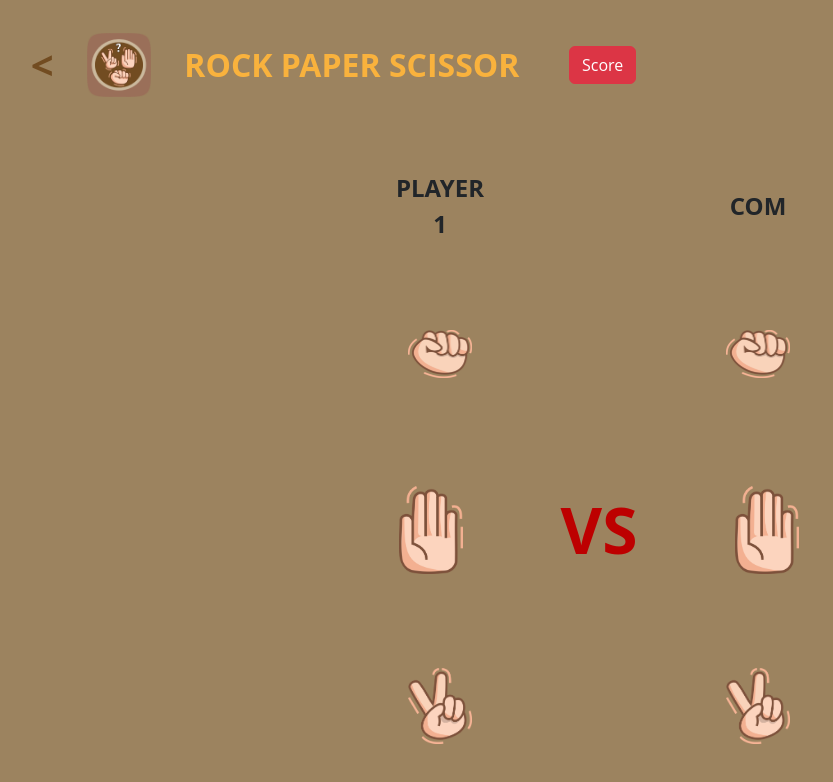
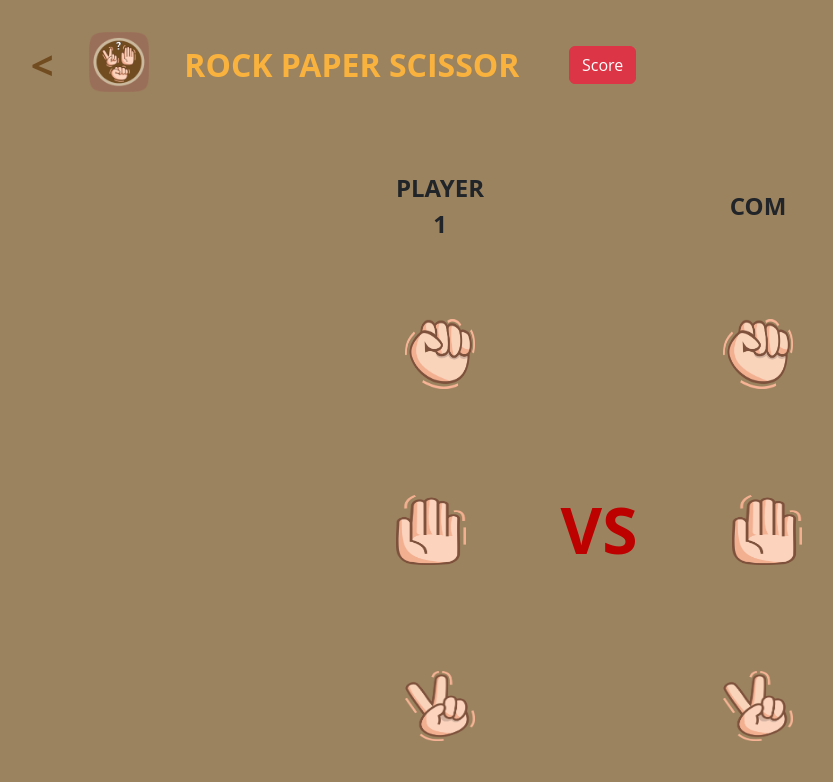
Before and after one commit to jayanugie/teamt2-10, a Next.js app: page /rock-paper-scissors in a window 1280 px wide. Shown: the top 782 px of the page, without its empty margins (41-874 px from the left). Built offline with nearby package versions, Linux system fonts and the light colour scheme.

Commit message:
edit class, img

```diff
--- a/components/carousel/carousel.js
+++ b/components/carousel/carousel.js
@@ -6,6 +6,7 @@ import {
     CarouselIndicators,
     CarouselCaption,
 } from 'reactstrap';
+import Image from 'next/image'
 
 const items = [
     {
@@ -60,7 +61,7 @@ function Example(args) {
                 onExited={() => setAnimating(false)}
                 key={item.src}
             >
-                <img src={item.src} alt={item.altText} width={item.width} height={item.height} />
+                <Image src={item.src} alt={item.altText} width={item.width} height={item.height} />
                 <CarouselCaption
                     captionText={item.caption}
                     captionHeader={item.caption}
--- a/next.config.js
+++ b/next.config.js
@@ -2,6 +2,8 @@
 const nextConfig = {
   reactStrictMode: true,
   swcMinify: true,
+  images: {
+    domains: ["api.elements.buildwithangga.com"]
+  }
 }
-
 module.exports = nextConfig
--- a/package.json
+++ b/package.json
@@ -1,7 +1,10 @@
 {
   "name": "platinum-binar-chapter10",
-  "version": "0.1.0",
+  "version": "1.0.0",
   "private": true,
+  "engines": {
+    "node": "18.x"
+  },
   "scripts": {
     "dev": "next dev",
     "build": "next build",
--- a/pages/register.js
+++ b/pages/register.js
@@ -5,6 +5,7 @@ import { FaFacebookF, FaTwitter, FaGoogle } from "react-icons/fa";
 import { useRouter } from "next/router";
 import RegistLoginNav from "../components/navbar/RegistLoginNav";
 import style from "../styles/RegistLogin.module.css";
+import Image from "next/image";
 
 function Register() {
   const [username, setUsername] = useState("");
@@ -46,10 +47,12 @@ function Register() {
             <div className={`card ${style["card-css"]}`}>
               <div className="row g-0">
                 <div className="col-md-6 col-lg-5 d-none d-md-block">
-                  <img
+                  <Image
                     src="/img/lorem-ipsum.png"
                     alt="register form"
                     className={`img-fluid ${style["img-f-css"]}`}
+                    height={800}
+                    width={500}
                   />
                 </div>
                 <div
--- a/pages/rock-paper-scissors.js
+++ b/pages/rock-paper-scissors.js
@@ -1,17 +1,25 @@
 import React from "react";
 import { useEffect } from "react";
 import { useRouter } from "next/router";
-import { Button, Modal, ModalHeader, ModalBody, ModalFooter, Table } from "reactstrap";
-import style from '../styles/Game.module.css';
+import {
+  Button,
+  Modal,
+  ModalHeader,
+  ModalBody,
+  ModalFooter,
+  Table,
+} from "reactstrap";
+import style from "../styles/Game.module.css";
 import { useDispatch, useSelector } from "react-redux";
 
-import { win, lost } from '../features/authSlice';
+import { win, lost } from "../features/authSlice";
+
+import Image from "next/image";
 
 function RockPaperScissors() {
-
   const router = useRouter();
 
-    const { username } = useSelector(state => state.auth);
+  const { username } = useSelector((state) => state.auth);
   const dispatch = useDispatch();
 
   useEffect(() => {
@@ -68,22 +76,39 @@ function RockPaperScissors() {
     }
 
     setBackground(playerType, choice) {
-
-            const selectedElement = document.getElementById(`${playerType}-${choice}`);
+      const selectedElement = document.getElementById(
+        `${playerType}-${choice}`
+      );
 
       selectedElement.classList.add(style["custom-selected"]);
     }
 
     resetBackground() {
-            document.getElementById("player-rock").classList.remove(style["custom-selected"]);
-            document.getElementById("player-paper").classList.remove(style["custom-selected"]);
-            document.getElementById("player-scissor").classList.remove(style["custom-selected"]);
-            document.getElementById("com-rock").classList.remove(style["custom-selected"]);
-            document.getElementById("com-paper").classList.remove(style["custom-selected"]);
-            document.getElementById("com-scissor").classList.remove(style["custom-selected"]);
+      document
+        .getElementById("player-rock")
+        .classList.remove(style["custom-selected"]);
+      document
+        .getElementById("player-paper")
+        .classList.remove(style["custom-selected"]);
+      document
+        .getElementById("player-scissor")
+        .classList.remove(style["custom-selected"]);
+      document
+        .getElementById("com-rock")
+        .classList.remove(style["custom-selected"]);
+      document
+        .getElementById("com-paper")
+        .classList.remove(style["custom-selected"]);
+      document
+        .getElementById("com-scissor")
+        .classList.remove(style["custom-selected"]);
 
-            document.getElementById("vs").classList.remove(style["custom-green-vs-box"]);
-            document.getElementById("vs").classList.remove(style["custom-green-darker-vs-box"]);
+      document
+        .getElementById("vs")
+        .classList.remove(style["custom-green-vs-box"]);
+      document
+        .getElementById("vs")
+        .classList.remove(style["custom-green-darker-vs-box"]);
 
       document.getElementById("vs").innerHTML = "VS";
       document.getElementById("vs").classList.add(style["custom-vs-text"]);
@@ -140,29 +165,38 @@ function RockPaperScissors() {
 
   const [modal, setModal] = React.useState(false);
   const [tampil, setTampil] = React.useState(false);
-    const winScore = useSelector(state => state.auth.win);
-    const lostScore = useSelector(state => state.auth.lost);
+  const winScore = useSelector((state) => state.auth.win);
+  const lostScore = useSelector((state) => state.auth.lost);
   const toggle = () => {
     setModal(!modal);
     setTampil(!tampil);
-    }
-
+  };
 
   return (
     <div className={style.body}>
       <div className="container-fluid mt-3">
         <div className="row align-items-center">
-                    <div className={`col-1 fs-1 fw-bolder text-end ${style['custom-back-button']}`}>
+          <div
+            className={`col-1 fs-1 fw-bolder text-end ${style["custom-back-button"]}`}
+          >
             <a href="/home" className="text-reset text-decoration-none">
               &lt;
             </a>
           </div>
 
           <div className="col-1 text-center">
-                        <img src="/img/game/logo.png" className={style["custom-logo"]} alt="logo" />
+            <Image
+              src="/img/game/logo.png"
+              className={style["custom-logo"]}
+              alt="logo"
+              width={60}
+              height={60}
+            />
           </div>
 
-                    <div className={`col fs-2 fw-bold ${style['custom-game-title']}`}>ROCK PAPER SCISSOR</div>
+          <div className={`col fs-2 fw-bold ${style["custom-game-title"]}`}>
+            ROCK PAPER SCISSOR
+          </div>
 
           {/* MODAL */}
           <div
@@ -209,50 +243,118 @@ function RockPaperScissors() {
         </div>
       </div>
 
-            <div className={`container text-center ${style['custom-game-section']}`}>
+      <div className={`container text-center ${style["custom-game-section"]}`}>
         <div className="row my-3 justify-content-center align-items-center">
-                    <div className={`col-2 fs-4 fw-bold ${style['custom-game-player-name']}`}>PLAYER 1</div>
-
-                    <div className="col-2"></div>
-
-                    <div className={`col-2 fs-4 fw-bold ${style['custom-game-player-name']}`}>COM</div>
-                </div>
-
-                <div className="row my-5 justify-content-center align-items-center">
-                    <div className={`col-2 align-items-center ${style['custom-choice-background']}`} id="player-rock" onClick={rock}>
-                        <img className={style["custom-choice"]} src="/img/game/batu.png" alt="player-rock" />
+          <div
+            className={`col-2 fs-4 fw-bold ${style["custom-game-player-name"]}`}
+          >
+            PLAYER 1
           </div>
 
           <div className="col-2"></div>
 
-                    <div className={`col-2 ${style['custom-choice-background']}`} id="com-rock">
-                        <img className={style["custom-choice"]} src="/img/game/batu.png" alt="com-rock" />
+          <div
+            className={`col-2 fs-4 fw-bold ${style["custom-game-player-name"]}`}
+          >
+            COM
           </div>
         </div>
 
         <div className="row my-5 justify-content-center align-items-center">
-                    <div className={`col-2 ${style['custom-choice-background']}`} id="player-paper" onClick={paper}>
-                        <img className={style["custom-choice"]} src="/img/game/kertas.png" alt="player-paper" />
+          <div
+            className={`col-2 align-items-center ${style["custom-choice-background"]}`}
+            id="player-rock"
+            onClick={rock}
+          >
+            <Image
+              className={style["custom-choice"]}
+              src="/img/game/batu.png"
+              alt="player-rock"
+              width={70}
+              height={70}
+            />
           </div>
 
-                    <div className={`col-2 mx-2 fw-bold ${style['custom-vs-background']} ${style['custom-vs-text']}`} id="vs">
-                        VS
-                    </div>
+          <div className="col-2"></div>
 
-                    <div className={`col-2 ${style['custom-choice-background']}`} id="com-paper">
-                        <img className={style["custom-choice"]} src="/img/game/kertas.png" alt="com-paper" />
+          <div
+            className={`col-2 ${style["custom-choice-background"]}`}
+            id="com-rock"
+          >
+            <Image
+              className={style["custom-choice"]}
+              src="/img/game/batu.png"
+              alt="com-rock"
+              width={70}
+              height={70}
+            />
           </div>
         </div>
 
         <div className="row my-5 justify-content-center align-items-center">
-                    <div className={`col-2 ${style['custom-choice-background']}`} id="player-scissor" onClick={scissor}>
-                        <img className={style["custom-choice"]} src="/img/game/gunting.png" alt="player-scissor" />
+          <div
+            className={`col-2 ${style["custom-choice-background"]}`}
+            id="player-paper"
+            onClick={paper}
+          >
+            <Image
+              className={style["custom-choice"]}
+              src="/img/game/kertas.png"
+              alt="player-paper"
+              width={70}
+              height={70}
+            />
+          </div>
+
+          <div
+            className={`col-2 mx-2 fw-bold ${style["custom-vs-background"]} ${style["custom-vs-text"]}`}
+            id="vs"
+          >
+            VS
+          </div>
+
+          <div
+            className={`col-2 ${style["custom-choice-background"]}`}
+            id="com-paper"
+          >
+            <Image
+              className={style["custom-choice"]}
+              src="/img/game/kertas.png"
+              alt="com-paper"
+              width={70}
+              height={70}
+            />
+          </div>
+        </div>
+
+        <div className="row my-5 justify-content-center align-items-center">
+          <div
+            className={`col-2 ${style["custom-choice-background"]}`}
+            id="player-scissor"
+            onClick={scissor}
+          >
+            <Image
+              className={style["custom-choice"]}
+              src="/img/game/gunting.png"
+              alt="player-scissor"
+              width={70}
+              height={70}
+            />
           </div>
 
           <div className="col-2"></div>
 
-                    <div className={`col-2 ${style['custom-choice-background']}`} id="com-scissor">
-                        <img className={style["custom-choice"]} src="/img/game/gunting.png" alt="com-scissor" />
+          <div
+            className={`col-2 ${style["custom-choice-background"]}`}
+            id="com-scissor"
+          >
+            <Image
+              className={style["custom-choice"]}
+              src="/img/game/gunting.png"
+              alt="com-scissor"
+              width={70}
+              height={70}
+            />
           </div>
         </div>
 
@@ -260,14 +362,20 @@ function RockPaperScissors() {
           <div className="col-2"></div>
 
           <div className="col-2" id="reset" onClick={resetGame}>
-                        <img className={style["custom-choice"]} src="/img/game/refresh.png" alt="refresh" />
+            <Image
+              className={style["custom-choice"]}
+              src="/img/game/refresh.png"
+              alt="refresh"
+              width={70}
+              height={70}
+            />
           </div>
 
           <div className="col-2"></div>
         </div>
       </div>
     </div>
-    )
+  );
 }
 
 export default RockPaperScissors;
```
Also changed, not shown: components/navbar/HomeNav.js (+4 -8 lines), components/navbar/LandingNav.js (+5 -8 lines), components/navbar/RegistLoginNav.js (+4 -8 lines), pages/home.js (+20 -7 lines), pages/index.js (+15 -10 lines), pages/login.js (+53 -15 lines), pages/profile.js (+16 -11 lines). Lines whose indentation alone changed are shown as unchanged.
